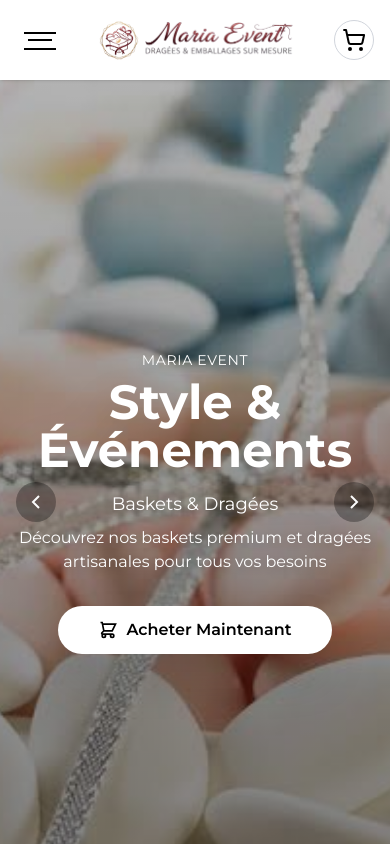
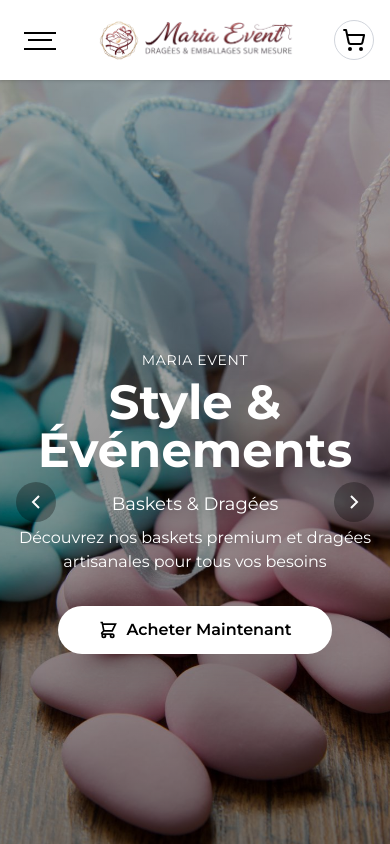
Before and after one commit to Rokabasi/maria_event, a Next.js app: page / in a window 390 px wide. Shown: the top 844 px of the page. Built offline with nearby package versions, Linux system fonts and the light colour scheme; no server answers.

Commit message:
feat: bannières mobile pour banner1 et banner3

```diff
--- a/src/app/components/BannerSlider/BannerSlider.tsx
+++ b/src/app/components/BannerSlider/BannerSlider.tsx
@@ -2,25 +2,44 @@
 
 import { useState, useEffect } from 'react';
 
-const bannerImages = [
+const bannerDesktop = [
     '/banner.jpg',
-    '/banner1.jpg',
+    '/banner1.JPG',
     '/banner2.jpg',
-    '/banner3.jpg',
+    '/banner3.JPG',
     '/banner4.jpg',
-    '/banner5.jpg'
+    '/banner5.JPG'
+];
+
+const bannerMobile = [
+    '/banner.jpg',
+    '/banner1-mobile.png',
+    '/banner2.jpg',
+    '/banner3-mobile.png',
+    '/banner4.jpg',
+    '/banner5.JPG'
 ];
 
 export default function BannerSlider() {
     const [currentSlide, setCurrentSlide] = useState(0);
+    const [isMobile, setIsMobile] = useState(false);
+
+    useEffect(() => {
+        const check = () => setIsMobile(window.innerWidth < 768);
+        check();
+        window.addEventListener('resize', check);
+        return () => window.removeEventListener('resize', check);
+    }, []);
+
+    const bannerImages = isMobile ? bannerMobile : bannerDesktop;
 
     useEffect(() => {
         const interval = setInterval(() => {
             setCurrentSlide((prev) => (prev + 1) % bannerImages.length);
-        }, 5000); // Change slide every 5 seconds
+        }, 5000);
 
         return () => clearInterval(interval);
-    }, []);
+    }, [bannerImages.length]);
 
     const goToSlide = (index: number) => {
         setCurrentSlide(index);
```
Also changed, not shown: public/banner1-mobile.png (added), public/banner3-mobile.png (added).
